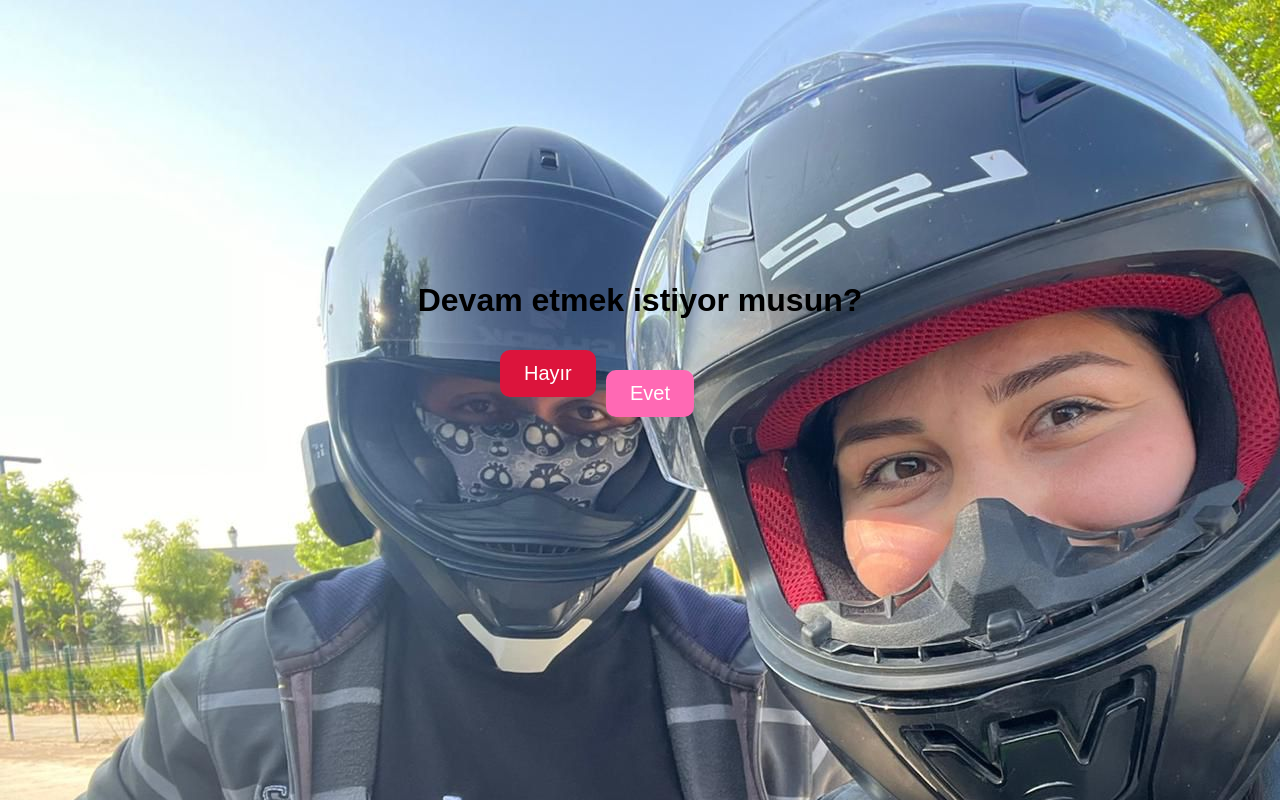
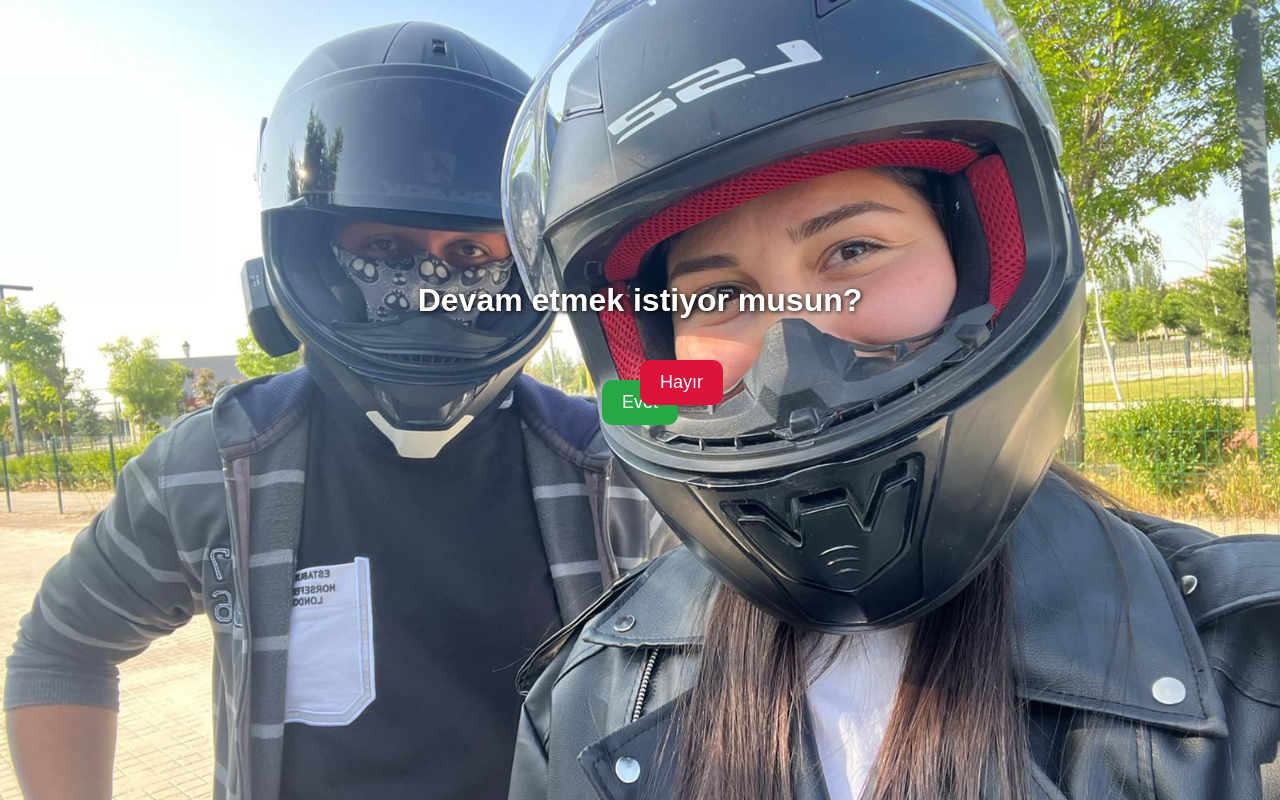
Before and after one commit to erhanfatih/durdu, a plain HTML site: page index.html in a window 1280 px wide. Drawn offline with Linux system fonts and the light colour scheme.

Commit message:
Update index.html

```diff
--- a/index.html
+++ b/index.html
@@ -2,63 +2,88 @@
 <html lang="tr">
 <head>
   <meta charset="UTF-8">
+  <meta name="viewport" content="width=device-width, initial-scale=1.0">
   <title>Evet mi Hayır mı?</title>
   <style>
+    * {
+      box-sizing: border-box;
+    }
+
     body {
-        background-image: url(mert.jpeg);
-      height: 100vh;
       margin: 0;
-      background-color: #fff0f6;
+      padding: 0;
+      background-image: url("mert.jpeg");
+      background-size: cover;
+      background-position: center;
+      background-repeat: no-repeat;
+      font-family: Arial, sans-serif;
       display: flex;
+      flex-direction: column;
+      align-items: center;
       justify-content: center;
-      align-items: center;
-      flex-direction: column;
-      font-family: Arial, sans-serif;
+      min-height: 100vh;
+      text-align: center;
     }
-    img{
-        width: 100%;
-        height: auto;
+
+    h1, h2 {
+      color: white;
+      text-shadow: 1px 1px 5px black;
+      padding: 0 10px;
     }
 
     .buttons {
       position: relative;
-      width: 300px;
-      height: 200px;
+      width: 100%;
+      max-width: 320px;
+      height: 180px;
+      margin-top: 20px;
     }
 
     button {
-      padding: 12px 24px;
-      font-size: 20px;
-      margin: 10px;
+      padding: 12px 20px;
+      font-size: 18px;
       cursor: pointer;
       position: absolute;
+      border: none;
+      border-radius: 10px;
     }
 
     #evet {
       left: 50%;
       transform: translateX(-50%);
       top: 20px;
-      background-color: #ff69b4;
+      background-color: #28a745;
       color: white;
-      border: none;
-      border-radius: 10px;
     }
 
     #hayir {
       background-color: crimson;
       color: white;
-      border: none;
-      border-radius: 10px;
     }
 
     .video-container {
       display: none;
       margin-top: 30px;
+      width: 100%;
+      max-width: 400px;
     }
 
     iframe {
+      width: 100%;
+      height: 225px;
       border-radius: 12px;
       box-shadow: 0 0 20px rgba(0,0,0,0.2);
+    }
+
+    @media (max-width: 480px) {
+      button {
+        font-size: 16px;
+        padding: 10px 16px;
+      }
+
+      iframe {
+        height: 200px;
+      }
     }
   </style>
 </head>
@@ -72,11 +97,11 @@
 
   <div class="video-container" id="video-container">
     <h2>💖 İşte senin için bir tatlı kedi! 😺</h2>
-    <iframe width="400" height="225"
+    <iframe
       src="https://www.youtube.com/embed/yXWw0_UfSFg?autoplay=1&mute=1"
       title="Tatlı kedi videosu"
       frameborder="0"
-      allow="accelerometer; autoplay; clipboard-write; encrypted-media; gyroscope; picture-in-picture"
+      allow="autoplay; encrypted-media"
       allowfullscreen>
     </iframe>
   </div>
```
